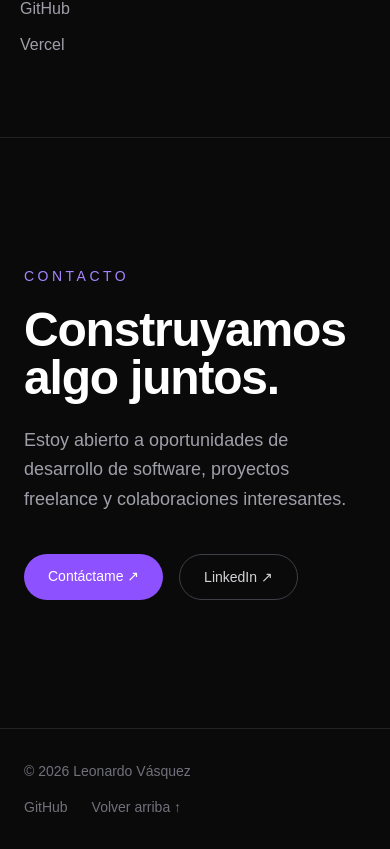
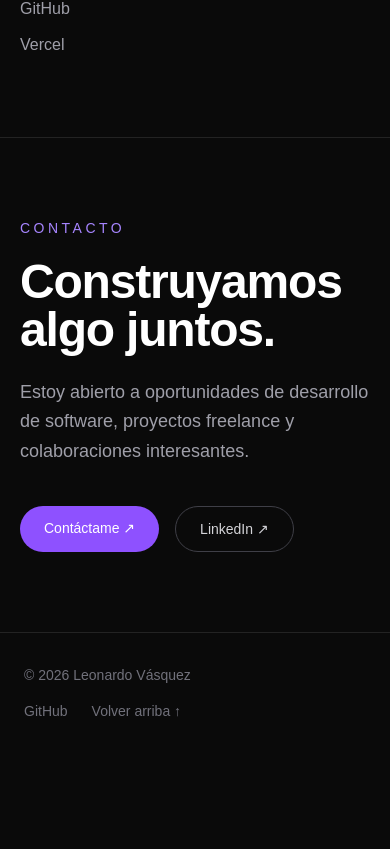
Before and after one commit to LeonardoVasquezN/Portafolio, a Next.js app: page / in a window 390 px wide. Shown: the part 2986-3835 px from the top of the page. After the commit the page ends 3739 px from the top, so only its background shows below. Built offline with nearby package versions, Linux system fonts and the light colour scheme.

Commit message:
se implemento responsive en contact

```diff
--- a/app/components/Contact.tsx
+++ b/app/components/Contact.tsx
@@ -28,7 +28,7 @@ export default function Contact() {
 
   return (
     <section id="contact" className="border-t border-white/10">
-      <div className="mx-auto max-w-6xl px-6 py-32">
+      <div className="mx-auto max-w-6xl px-5 py-20 sm:px-6 sm:py-24 md:py-32">
         <div className="max-w-3xl">
           <p className="text-sm font-medium uppercase tracking-[0.25em] text-violet-400">
             {t.section}
```
